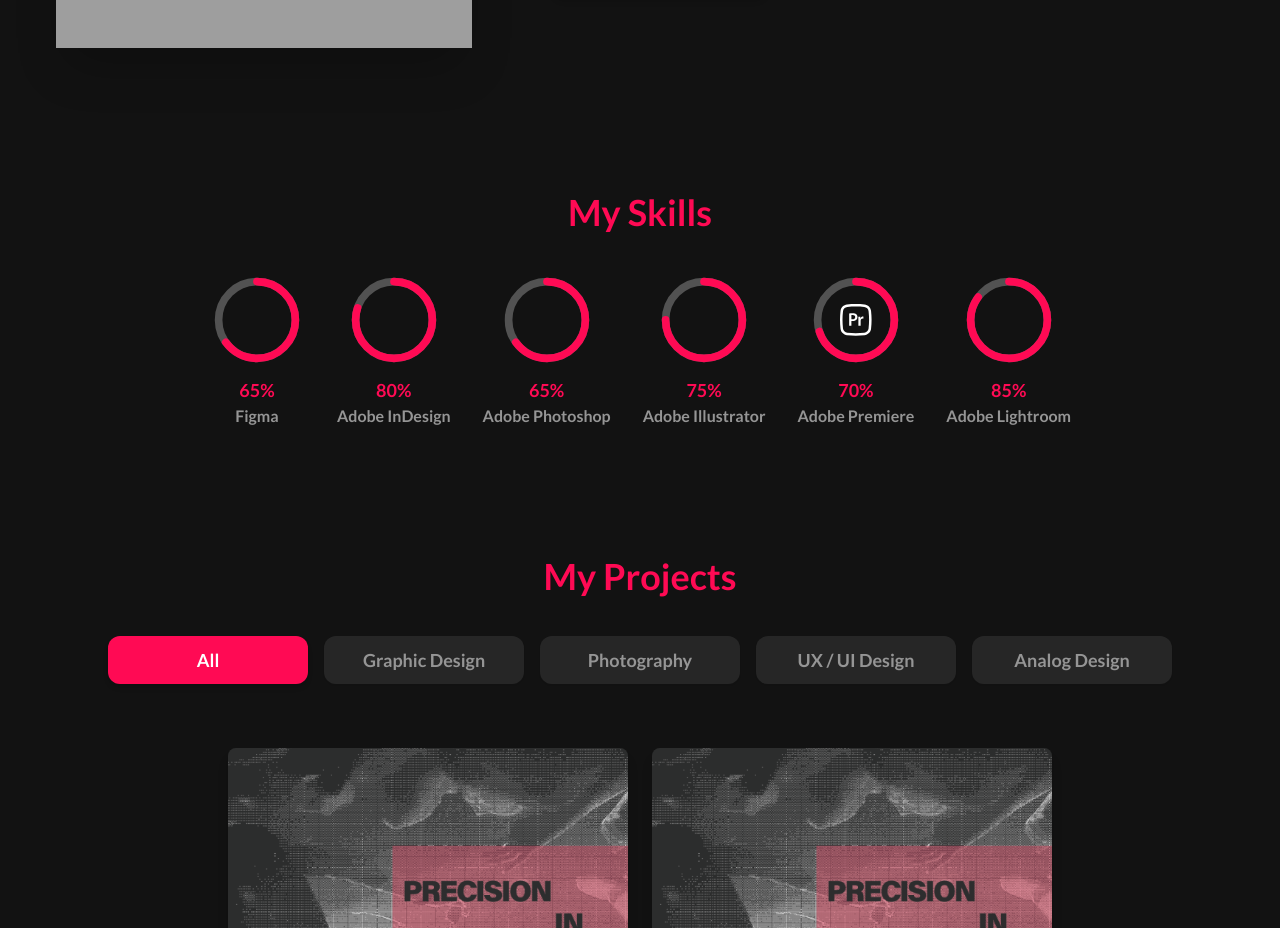
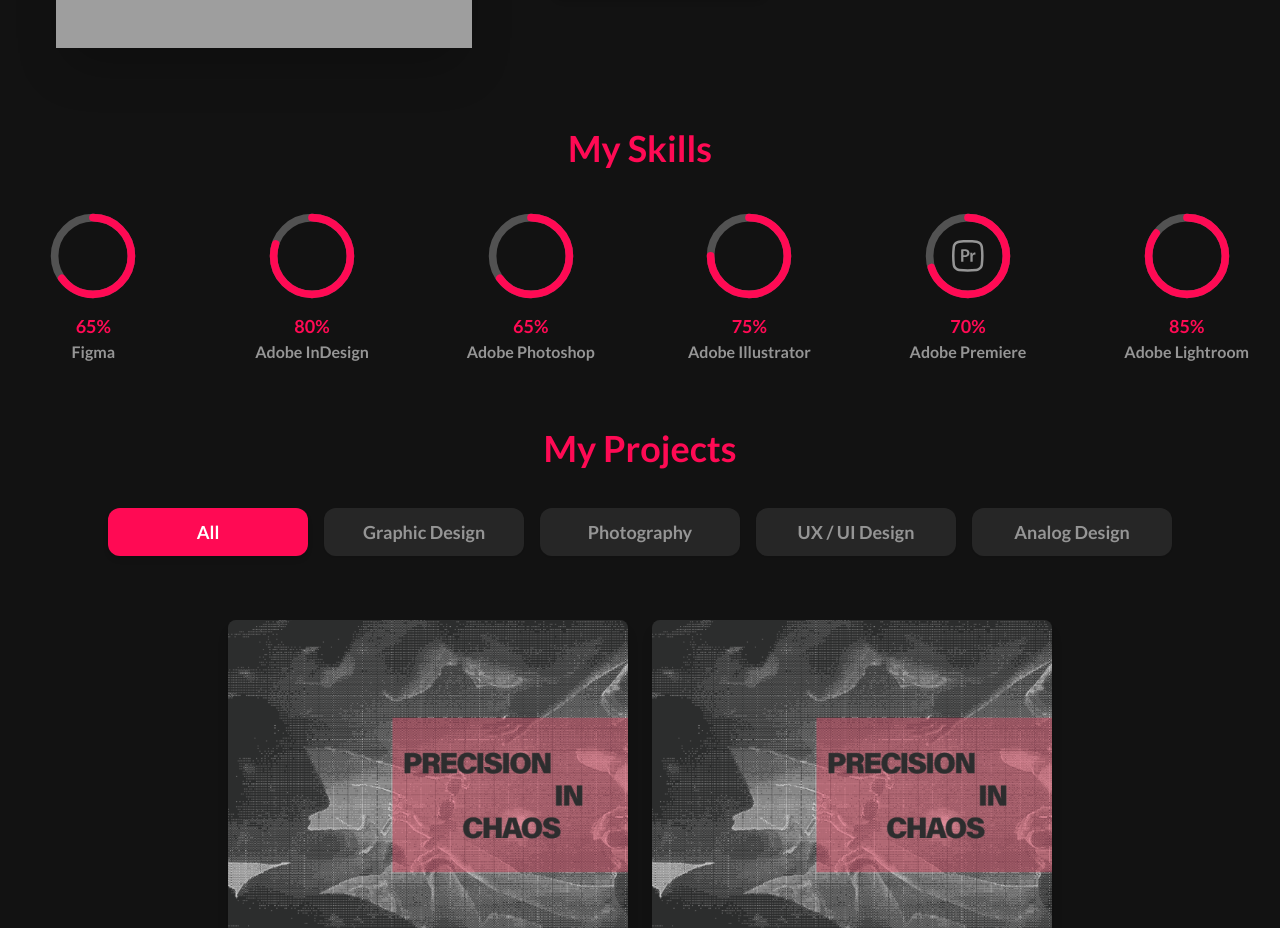
Before and after one commit to HardBoss07/leonie-bosshard-portfolio, a Next.js app: page / in a window 1280 px wide. Shown: the part 1566-2494 px from the top of the page. Built offline with nearby package versions, Linux system fonts and the light colour scheme; grey boxes are pictures that could not be loaded; some icons are missing.

Commit message:
removed unnessecary imports and code comments

```diff
--- a/components/skills/AdobePremiere.tsx
+++ b/components/skills/AdobePremiere.tsx
@@ -1,5 +1,3 @@
-import React from "react";
-
 export const AdobePremiereIcon = ({ className }: { className?: string }) => (
   <svg
     width="38"
--- a/components/skills/SkillGroup.tsx
+++ b/components/skills/SkillGroup.tsx
@@ -2,9 +2,12 @@
 
 const SkillGroup = () => {
   return (
-        <section className="container mx-auto py-16 px-4">
-            <h2>My Skills</h2>
-            <div className="flex flex-wrap justify-center gap-8">
+    <section className="section-padding">
+      <div className="page-container">
+        <h2 className="text-center text-primary-accent text-4xl font-bold mb-10">
+          My Skills
+        </h2>
+        <div className="grid grid-cols-2 sm:grid-cols-3 md:grid-cols-6 gap-8">
           <SkillIndicator icon="Figma" skill={65} />
           <SkillIndicator icon="Adobe InDesign" skill={80} />
           <SkillIndicator icon="Adobe Photoshop" skill={65} />
@@ -12,6 +15,7 @@
           <SkillIndicator icon="Adobe Premiere" skill={70} />
           <SkillIndicator icon="Adobe Lightroom" skill={85} />
         </div>
+      </div>
     </section>
   );
 }
--- a/components/skills/SkillIndicator.tsx
+++ b/components/skills/SkillIndicator.tsx
@@ -11,17 +11,13 @@
 // Import your custom icon component here
 import { AdobePremiereIcon } from "@/components/skills/AdobePremiere";
 
-/**
- * Mapping of skill names to Icon components.
- * This includes both library icons and your custom Next.js SVG component.
- */
 const iconMap: Record<string, React.ComponentType<any>> = {
   Figma: Figma,
   "Adobe Photoshop": AdobePhotoshop,
   "Adobe Illustrator": AdobeIllustrator,
   "Adobe Lightroom": AdobeLightroom,
   "Adobe InDesign": AdobeIndesign,
-  "Adobe Premiere": AdobePremiereIcon, // Unified in the list!
+  "Adobe Premiere": AdobePremiereIcon,
 };
 
 interface SkillIndicatorComponentProps extends SkillIndicatorProps {
@@ -45,9 +41,7 @@
   return (
     <div className={cn("flex flex-col items-center", className)}>
       <div className="relative w-24 h-24">
-        {/* Container for the circular progress bar */}
         <svg className="w-full h-full" viewBox="0 0 100 100">
-          {/* Background circle */}
           <circle
             className="stroke-neutral-600"
             strokeWidth="8"
@@ -56,7 +50,6 @@
             cx="50"
             cy="50"
           />
-          {/* Progress circle */}
           <circle
             className="stroke-primary-accent"
             strokeWidth="8"
@@ -67,26 +60,23 @@
             r={radius}
             cx="50"
             cy="50"
-            transform="rotate(-90 50 50)" // Start from the top
+            transform="rotate(-90 50 50)"
           />
         </svg>
 
         <div className="absolute inset-0 flex flex-col items-center justify-center">
           {IconComponent ? (
-            <IconComponent className="w-8 h-8 text-white" />
+            <IconComponent className="w-8 h-8 text-primary-text" />
           ) : (
-            // Fallback if the icon name isn't found in the map
             <span className="text-white text-[10px] uppercase">Icon</span>
           )}
         </div>
       </div>
 
-      {/* Percentage text */}
       <span className="mt-2 text-primary-accent text-lg font-bold">
         {skill}%
       </span>
 
-      {/* Icon name / tool name */}
       <span className="text-primary-text font-bold text-md capitalize">
         {icon}
       </span>
```
Lines whose indentation alone changed are shown as unchanged.
